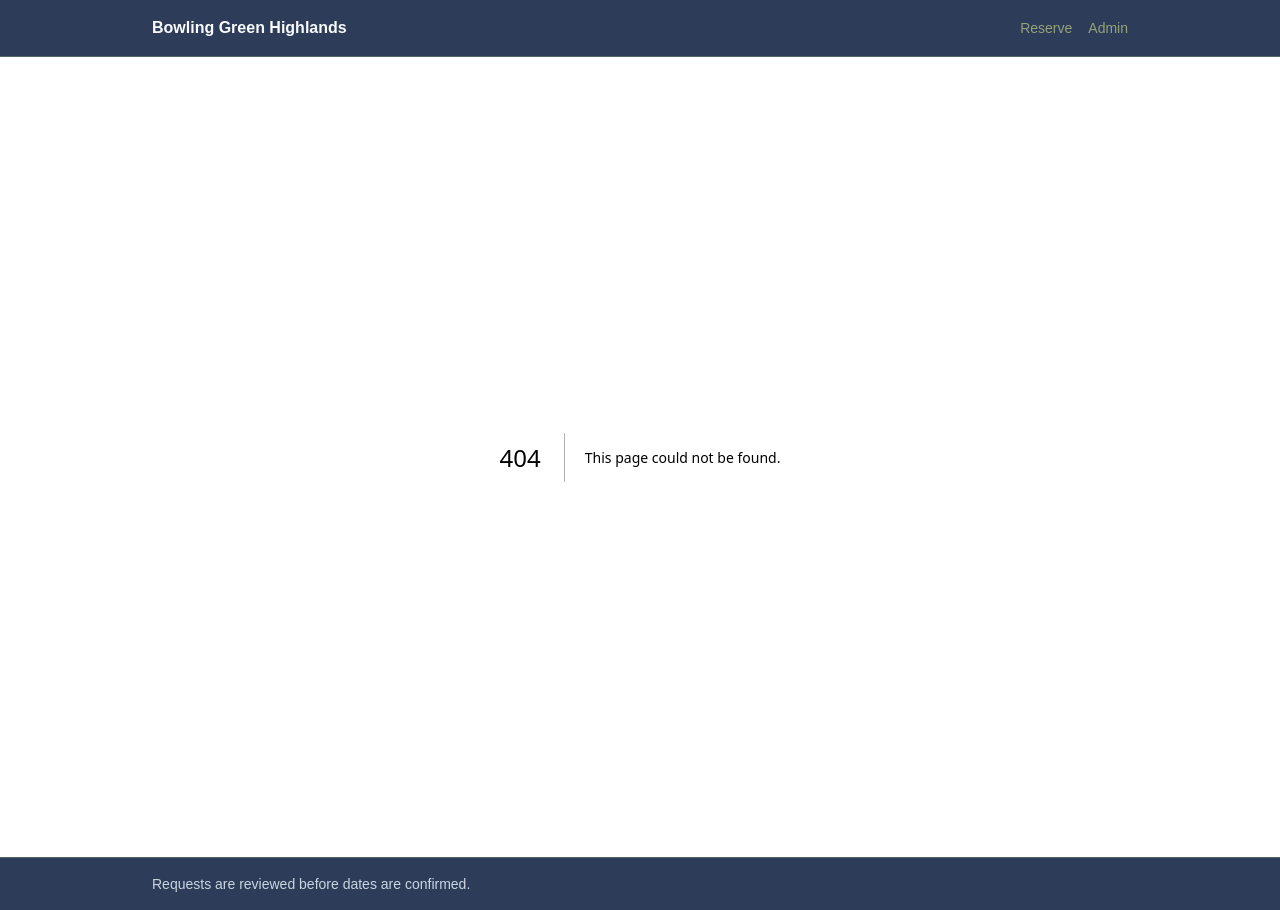
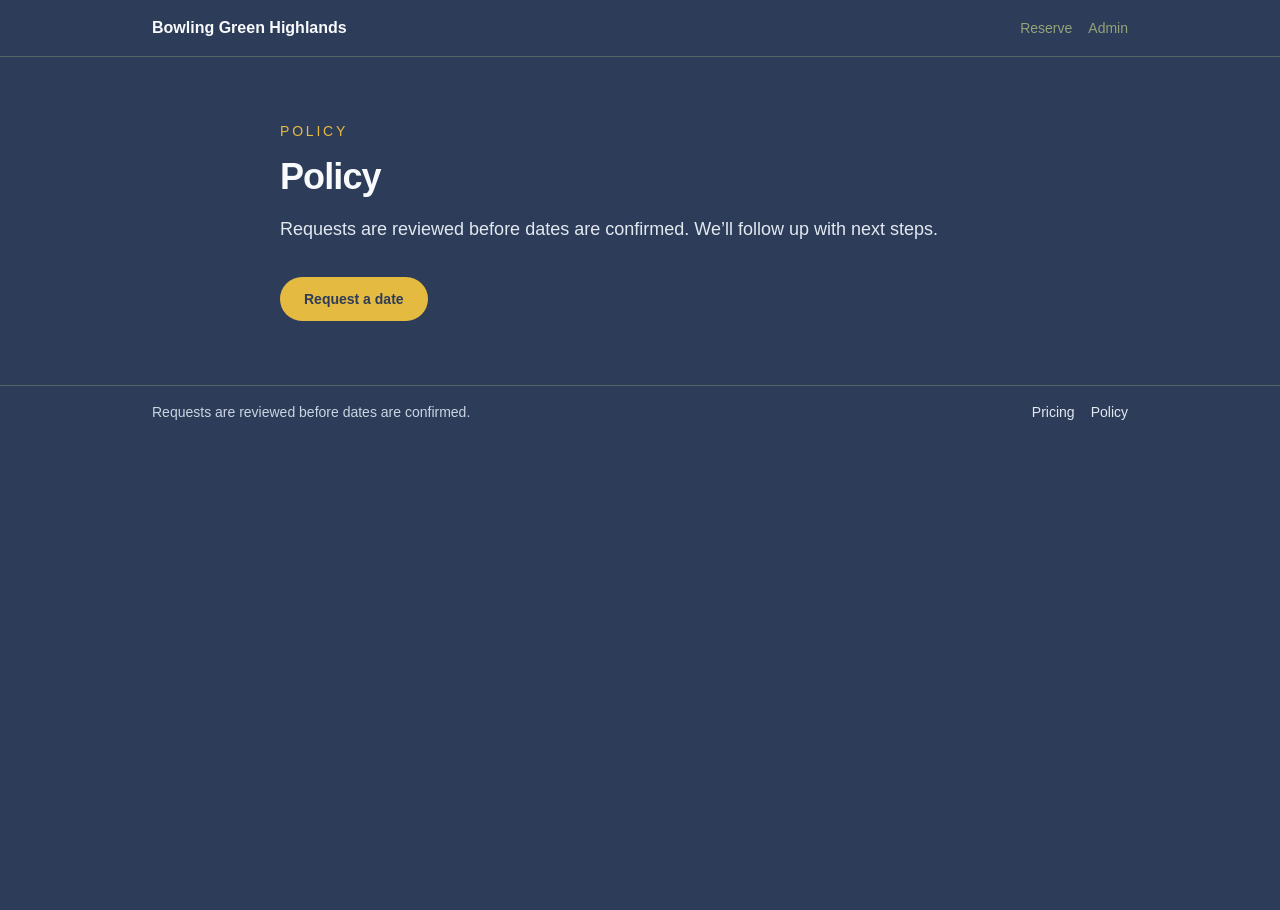
Before and after one commit to gacurl/bowling-green-highlands, a Next.js app: page /policy in a window 1280 px wide. Before the commit this address had no page. After the commit the page ends 800 px from the top, so only its background shows below. Built offline with nearby package versions, Linux system fonts and the light colour scheme.

Commit message:
Issue 7-4: add editable pricing and policy content

```diff
--- a/app/admin/content/page.tsx
+++ b/app/admin/content/page.tsx
@@ -41,6 +41,14 @@ export default async function AdminContentPage({
         ) : null}
 
         <form action="/admin/content/save" method="post" className="space-y-4">
+          <details open className="rounded-2xl border border-zinc-200 bg-zinc-50">
+            <summary className="disclosure-summary cursor-pointer list-none px-4 py-3 text-sm font-semibold text-zinc-900">
+              <span>Homepage hero</span>
+              <span aria-hidden="true" className="disclosure-chevron">
+                ▸
+              </span>
+            </summary>
+            <div className="space-y-4 border-t border-zinc-200 bg-white p-4">
               <div className="space-y-2">
                 <label
                   htmlFor="eyebrow"
@@ -124,13 +132,114 @@ export default async function AdminContentPage({
                   required
                   className="w-full rounded-2xl border border-zinc-300 px-4 py-3 text-zinc-900 outline-none transition focus:border-zinc-500"
                 />
-            <p className="text-sm text-zinc-600">Use an internal path like /reserve.</p>
+                <p className="text-sm text-zinc-600">
+                  Use an internal path like /reserve.
+                </p>
+              </div>
+            </div>
+          </details>
+
+          <details className="rounded-2xl border border-zinc-200 bg-zinc-50">
+            <summary className="disclosure-summary cursor-pointer list-none px-4 py-3 text-sm font-semibold text-zinc-900">
+              <span>Pricing</span>
+              <span aria-hidden="true" className="disclosure-chevron">
+                ▸
+              </span>
+            </summary>
+            <div className="space-y-4 border-t border-zinc-200 bg-white p-4">
+              <div className="space-y-2">
+                <label
+                  htmlFor="pricingTitle"
+                  className="block text-sm font-medium text-zinc-900"
+                >
+                  Pricing title
+                </label>
+                <input
+                  id="pricingTitle"
+                  name="pricingTitle"
+                  type="text"
+                  defaultValue={content.pricingTitle}
+                  required
+                  className="w-full rounded-2xl border border-zinc-300 px-4 py-3 text-zinc-900 outline-none transition focus:border-zinc-500"
+                />
               </div>
 
-          <fieldset className="space-y-4 rounded-2xl border border-zinc-200 bg-zinc-50 p-4">
-            <legend className="px-1 text-sm font-medium text-zinc-900">FAQ items</legend>
+              <div className="space-y-2">
+                <label
+                  htmlFor="pricingText"
+                  className="block text-sm font-medium text-zinc-900"
+                >
+                  Pricing text
+                </label>
+                <textarea
+                  id="pricingText"
+                  name="pricingText"
+                  rows={3}
+                  defaultValue={content.pricingText}
+                  required
+                  className="w-full rounded-2xl border border-zinc-300 px-4 py-3 text-zinc-900 outline-none transition focus:border-zinc-500"
+                />
+              </div>
+            </div>
+          </details>
+
+          <details className="rounded-2xl border border-zinc-200 bg-zinc-50">
+            <summary className="disclosure-summary cursor-pointer list-none px-4 py-3 text-sm font-semibold text-zinc-900">
+              <span>Policy</span>
+              <span aria-hidden="true" className="disclosure-chevron">
+                ▸
+              </span>
+            </summary>
+            <div className="space-y-4 border-t border-zinc-200 bg-white p-4">
+              <div className="space-y-2">
+                <label
+                  htmlFor="policyTitle"
+                  className="block text-sm font-medium text-zinc-900"
+                >
+                  Policy title
+                </label>
+                <input
+                  id="policyTitle"
+                  name="policyTitle"
+                  type="text"
+                  defaultValue={content.policyTitle}
+                  required
+                  className="w-full rounded-2xl border border-zinc-300 px-4 py-3 text-zinc-900 outline-none transition focus:border-zinc-500"
+                />
+              </div>
+
+              <div className="space-y-2">
+                <label
+                  htmlFor="policyText"
+                  className="block text-sm font-medium text-zinc-900"
+                >
+                  Policy text
+                </label>
+                <textarea
+                  id="policyText"
+                  name="policyText"
+                  rows={3}
+                  defaultValue={content.policyText}
+                  required
+                  className="w-full rounded-2xl border border-zinc-300 px-4 py-3 text-zinc-900 outline-none transition focus:border-zinc-500"
+                />
+              </div>
+            </div>
+          </details>
+
+          <details className="rounded-2xl border border-zinc-200 bg-zinc-50">
+            <summary className="disclosure-summary cursor-pointer list-none px-4 py-3 text-sm font-semibold text-zinc-900">
+              <span>FAQ</span>
+              <span aria-hidden="true" className="disclosure-chevron">
+                ▸
+              </span>
+            </summary>
+            <div className="space-y-4 border-t border-zinc-200 bg-white p-4">
               {content.faqs.map((faqItem, index) => (
-              <div key={faqItem.id} className="space-y-2 rounded-2xl border border-zinc-200 bg-white p-4">
+                <div
+                  key={faqItem.id}
+                  className="space-y-2 rounded-2xl border border-zinc-200 bg-white p-4"
+                >
                   <label
                     htmlFor={`faqQuestion${index + 1}`}
                     className="block text-sm font-medium text-zinc-900"
@@ -162,7 +271,8 @@ export default async function AdminContentPage({
                   />
                 </div>
               ))}
-          </fieldset>
+            </div>
+          </details>
 
           <button
             type="submit"
--- a/app/admin/content/save/route.ts
+++ b/app/admin/content/save/route.ts
@@ -27,6 +27,10 @@ export async function POST(request: Request) {
       supportingText: readRequiredString(formData, "supportingText"),
       primaryCtaLabel: readRequiredString(formData, "primaryCtaLabel"),
       primaryCtaHref: readRequiredString(formData, "primaryCtaHref"),
+      pricingTitle: readRequiredString(formData, "pricingTitle"),
+      pricingText: readRequiredString(formData, "pricingText"),
+      policyTitle: readRequiredString(formData, "policyTitle"),
+      policyText: readRequiredString(formData, "policyText"),
       faqs,
     });
   } catch {
--- a/app/components/page-shell.tsx
+++ b/app/components/page-shell.tsx
@@ -6,6 +6,7 @@ type PageShellProps = {
   description: string;
   action: ReactNode;
   children?: ReactNode;
+  actionAfterChildren?: boolean;
 };
 
 export function PageShell({
@@ -14,6 +15,7 @@ export function PageShell({
   description,
   action,
   children,
+  actionAfterChildren = true,
 }: PageShellProps) {
   return (
     <main className="mx-auto flex w-full max-w-3xl flex-1 flex-col justify-center gap-6 px-4 py-10 sm:gap-8 sm:px-6 sm:py-16">
@@ -28,8 +30,17 @@ export function PageShell({
           {description}
         </p>
       </div>
-      {children ? <div>{children}</div> : null}
-      <div>{action}</div>
+      {actionAfterChildren ? (
+        <>
+          {children ? <div>{children}</div> : null}
+          <div>{action}</div>
+        </>
+      ) : (
+        <>
+          <div>{action}</div>
+          {children ? <div>{children}</div> : null}
+        </>
+      )}
     </main>
   );
 }
--- a/app/components/site-footer.tsx
+++ b/app/components/site-footer.tsx
@@ -1,8 +1,24 @@
+import Link from "next/link";
+
 export function SiteFooter() {
   return (
     <footer className="border-t border-[#94A378]/40 bg-[#2D3C59]">
-      <div className="mx-auto w-full max-w-5xl px-6 py-4 text-sm text-slate-300">
-        Requests are reviewed before dates are confirmed.
+      <div className="mx-auto flex w-full max-w-5xl flex-col gap-2 px-6 py-4 text-sm text-slate-300 sm:flex-row sm:items-center sm:justify-between">
+        <p>Requests are reviewed before dates are confirmed.</p>
+        <nav aria-label="Footer">
+          <ul className="flex items-center gap-4">
+            <li>
+              <Link href="/pricing" className="text-slate-200 hover:text-white">
+                Pricing
+              </Link>
+            </li>
+            <li>
+              <Link href="/policy" className="text-slate-200 hover:text-white">
+                Policy
+              </Link>
+            </li>
+          </ul>
+        </nav>
       </div>
     </footer>
   );
--- a/app/globals.css
+++ b/app/globals.css
@@ -35,3 +35,24 @@ summary:focus-visible {
   outline: 3px solid #e5ba41;
   outline-offset: 2px;
 }
+
+.disclosure-summary {
+  display: flex;
+  align-items: center;
+  justify-content: space-between;
+}
+
+.disclosure-summary::-webkit-details-marker {
+  display: none;
+}
+
+.disclosure-chevron {
+  color: #475569;
+  font-size: 0.875rem;
+  line-height: 1;
+  transition: transform 0.2s ease;
+}
+
+details[open] > .disclosure-summary .disclosure-chevron {
+  transform: rotate(90deg);
+}
--- a/app/page.tsx
+++ b/app/page.tsx
@@ -13,6 +13,7 @@ export default async function Home() {
       eyebrow={homepageContent.eyebrow}
       title={homepageContent.headline}
       description={homepageContent.supportingText}
+      actionAfterChildren={false}
       action={
         <Link
           href={homepageContent.primaryCtaHref}
--- /dev/null
+++ b/app/policy/page.tsx
@@ -0,0 +1,23 @@
+import Link from "next/link";
+import { PageShell } from "../components/page-shell";
+import { readHomepageContent } from "../../lib/content/homepage-content-store";
+
+export default async function PolicyPage() {
+  const homepageContent = await readHomepageContent();
+
+  return (
+    <PageShell
+      eyebrow="Policy"
+      title={homepageContent.policyTitle}
+      description={homepageContent.policyText}
+      action={
+        <Link
+          href="/reserve"
+          className="inline-flex min-h-11 w-full items-center justify-center rounded-full bg-[#E5BA41] px-6 py-3 text-sm font-semibold text-[#2D3C59] transition-colors hover:bg-[#D1855C] hover:text-white sm:w-auto"
+        >
+          Request a date
+        </Link>
+      }
+    />
+  );
+}
--- /dev/null
+++ b/app/pricing/page.tsx
@@ -0,0 +1,23 @@
+import Link from "next/link";
+import { PageShell } from "../components/page-shell";
+import { readHomepageContent } from "../../lib/content/homepage-content-store";
+
+export default async function PricingPage() {
+  const homepageContent = await readHomepageContent();
+
+  return (
+    <PageShell
+      eyebrow="Pricing"
+      title={homepageContent.pricingTitle}
+      description={homepageContent.pricingText}
+      action={
+        <Link
+          href="/reserve"
+          className="inline-flex min-h-11 w-full items-center justify-center rounded-full bg-[#E5BA41] px-6 py-3 text-sm font-semibold text-[#2D3C59] transition-colors hover:bg-[#D1855C] hover:text-white sm:w-auto"
+        >
+          Request a date
+        </Link>
+      }
+    />
+  );
+}
--- a/lib/content/homepage-content-store.ts
+++ b/lib/content/homepage-content-store.ts
@@ -13,6 +13,10 @@ type HomepageContentStoreFile = {
   primaryCtaHref?: unknown;
   primaryCtaLabel?: unknown;
   faqs?: unknown;
+  pricingTitle?: unknown;
+  pricingText?: unknown;
+  policyTitle?: unknown;
+  policyText?: unknown;
 };
 
 export type HomepageContentValidationError =
@@ -21,7 +25,11 @@ export type HomepageContentValidationError =
   | "invalid_supporting_text"
   | "invalid_primary_cta_label"
   | "invalid_primary_cta_href"
-  | "invalid_faqs";
+  | "invalid_faqs"
+  | "invalid_pricing_title"
+  | "invalid_pricing_text"
+  | "invalid_policy_title"
+  | "invalid_policy_text";
 
 function getHomepageContentStorePath() {
   return (
@@ -44,7 +52,11 @@ function normalizeHomepageContent(
     typeof record.headline !== "string" ||
     typeof record.supportingText !== "string" ||
     typeof record.primaryCtaHref !== "string" ||
-    typeof record.primaryCtaLabel !== "string"
+    typeof record.primaryCtaLabel !== "string" ||
+    typeof record.pricingTitle !== "string" ||
+    typeof record.pricingText !== "string" ||
+    typeof record.policyTitle !== "string" ||
+    typeof record.policyText !== "string"
   ) {
     return null;
   }
@@ -58,6 +70,10 @@ function normalizeHomepageContent(
     primaryCtaHref: record.primaryCtaHref,
     primaryCtaLabel: record.primaryCtaLabel,
     faqs: normalizedFaqs ?? defaultHomepageContent.faqs,
+    pricingTitle: record.pricingTitle,
+    pricingText: record.pricingText,
+    policyTitle: record.policyTitle,
+    policyText: record.policyText,
   };
 }
 
@@ -127,6 +143,22 @@ export function validateHomepageContent(
     return "invalid_primary_cta_href";
   }
 
+  if (!requireNonEmpty(content.pricingTitle)) {
+    return "invalid_pricing_title";
+  }
+
+  if (!requireNonEmpty(content.pricingText)) {
+    return "invalid_pricing_text";
+  }
+
+  if (!requireNonEmpty(content.policyTitle)) {
+    return "invalid_policy_title";
+  }
+
+  if (!requireNonEmpty(content.policyText)) {
+    return "invalid_policy_text";
+  }
+
   if (!Array.isArray(content.faqs) || content.faqs.length === 0) {
     return "invalid_faqs";
   }
--- a/lib/content/homepage-content.ts
+++ b/lib/content/homepage-content.ts
@@ -11,6 +11,10 @@ export type HomepageContent = {
   primaryCtaHref: string;
   primaryCtaLabel: string;
   faqs: HomepageFaqItem[];
+  pricingTitle: string;
+  pricingText: string;
+  policyTitle: string;
+  policyText: string;
 };
 
 export const defaultHomepageContent: HomepageContent = {
@@ -36,4 +40,10 @@ export const defaultHomepageContent: HomepageContent = {
       answer: "Only dates currently marked available to request.",
     },
   ],
+  pricingTitle: "Pricing",
+  pricingText:
+    "Pricing details are shared during follow-up after we review your request.",
+  policyTitle: "Policy",
+  policyText:
+    "Requests are reviewed before dates are confirmed. We’ll follow up with next steps.",
 };
```
Also changed, not shown: 1 other file (tests, documents, lock files or other folders). Lines whose indentation alone changed are shown as unchanged.
